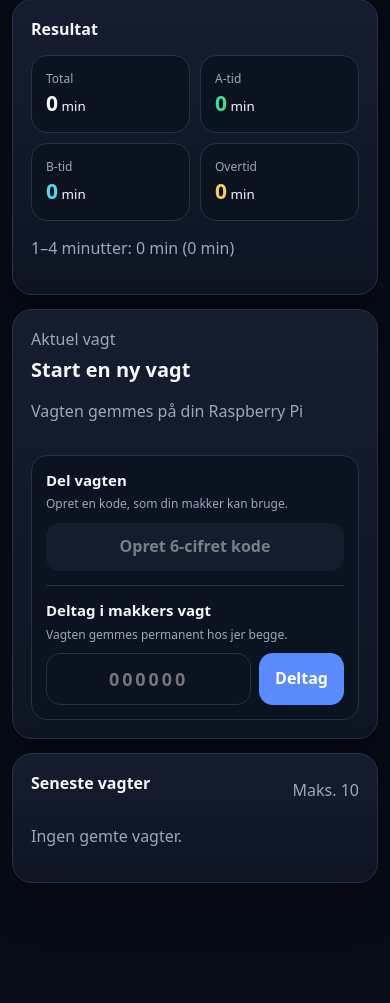
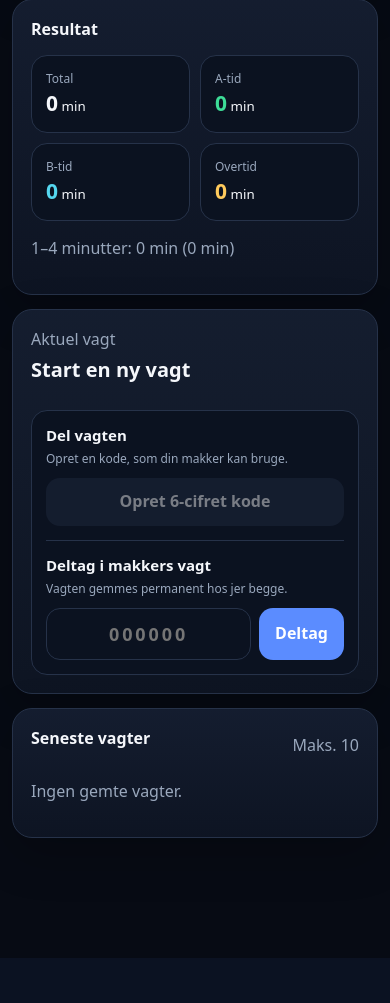
Before and after one commit to flr45/minutregnskab, a Flask app: page / in a window 390 px wide. Shown: the part 1119-2122 px from the top of the page. After the commit the page ends 2077 px from the top, so only its background shows below. Run offline with Flask 3, Linux system fonts and the light colour scheme; the visitor is signed in with stand-in values (Sample User, id 1); data comes from the database, SQL or seed files in the repository; data that the repository does not hold is empty.

Commit message:
Fjern tom vagttekst og lås mobilzoom (#11)
* Fjern Raspberry Pi-tekst og lås zoom på mobil

* Opdatér PWA-cache efter zoomlås

```diff
--- a/static/service-worker.js
+++ b/static/service-worker.js
@@ -1,4 +1,4 @@
-const CACHE_NAME = "minutregnskab-v2-8";
+const CACHE_NAME = "minutregnskab-v2-9";
 const APP_SHELL = [
   "/",
   "/login",
--- a/templates/tidsregistrering.html
+++ b/templates/tidsregistrering.html
@@ -2,7 +2,7 @@
 <html lang="da">
 <head>
   <meta charset="utf-8">
-  <meta name="viewport" content="width=device-width,initial-scale=1,viewport-fit=cover">
+  <meta name="viewport" content="width=device-width,initial-scale=1,maximum-scale=1,user-scalable=no,viewport-fit=cover">
   <meta name="theme-color" content="#0b1020">
   <meta name="apple-mobile-web-app-capable" content="yes">
   <meta name="apple-mobile-web-app-status-bar-style" content="black-translucent">
@@ -11,6 +11,7 @@
   <style>
     :root{color-scheme:dark;--bg:#070b14;--surface:#101725;--border:#263249;--text:#f5f7fb;--muted:#9aa8bd;--blue:#5b8cff;--green:#3ddc97;--cyan:#55d7ef;--amber:#ffca5c;--red:#ff6b76;--radius:20px}
     *{box-sizing:border-box}
+    html,body{touch-action:pan-y}
     body{margin:0;background:radial-gradient(circle at top,#111b31 0,#070b14 42%);color:var(--text);font:16px/1.45 system-ui,-apple-system,BlinkMacSystemFont,"Segoe UI",sans-serif;padding-bottom:calc(94px + env(safe-area-inset-bottom))}
     body.modal-open{overflow:hidden}
     button,input,select{font:inherit}button{cursor:pointer}.shell{max-width:760px;margin:auto;padding:16px}
@@ -26,7 +27,7 @@
     .trip-card{padding:16px 0;border-top:1px solid var(--border)}.trip-card:first-child{border-top:0}.trip-line{display:grid;grid-template-columns:32px minmax(0,1fr) minmax(0,1fr) 72px 40px;gap:8px;align-items:end}.trip-number{width:30px;height:48px;border-radius:12px;background:#202b40;display:grid;place-items:center;color:var(--muted);font-size:13px}.trip-field{min-width:0}.trip-field label,.trip-total span{font-size:11px;color:var(--muted);margin:0 0 4px;display:block}.trip-field input{min-height:48px;padding:8px 6px;text-align:center;font-size:18px;font-variant-numeric:tabular-nums}.trip-total{height:48px;border:1px solid var(--border);border-radius:13px;background:#0b1220;display:flex;flex-direction:column;align-items:center;justify-content:center}.trip-total span{margin:0;line-height:1}.trip-total strong{font-size:17px;line-height:1.2;white-space:nowrap}.trip-delete{width:40px;min-height:48px;padding:0}.trip-result{margin:10px 0 0 40px;display:flex;gap:7px;flex-wrap:wrap}.minute-badge{display:inline-flex;align-items:baseline;gap:4px;padding:6px 9px;border-radius:10px;border:1px solid var(--border);background:#0b1220;color:var(--muted);font-size:12px}.minute-badge strong{font-size:14px;color:var(--text)}.minute-badge.a strong{color:var(--green)}.minute-badge.b strong{color:var(--cyan)}.minute-badge.o strong{color:var(--amber)}
     .pause-options{display:flex;gap:8px;flex-wrap:wrap}.chip input{display:none}.chip span{display:block;padding:10px 12px;border:1px solid var(--border);border-radius:999px;color:var(--muted)}.chip input:checked+span{background:rgba(91,140,255,.16);border-color:var(--blue);color:white}.pause-note{font-size:12px;color:var(--muted);margin:9px 0 0}
     .history-item{display:flex;align-items:center;justify-content:space-between;gap:12px;border-top:1px solid var(--border);padding:13px 0}.history-item:first-child{border-top:0}.history-item strong{display:block}.history-item small{color:var(--muted);display:block}.notice{display:none;margin:12px 0;padding:12px 14px;border-radius:14px;background:rgba(255,202,92,.12);border:1px solid rgba(255,202,92,.3);color:#ffe0a0}.notice.show{display:block}
-    .account{display:flex;align-items:center;justify-content:space-between;gap:12px}.account-actions{display:flex;gap:8px;flex-wrap:wrap}.shift-info h2{font-size:20px;margin:3px 0}.members{display:flex;gap:7px;flex-wrap:wrap;margin-top:10px}.member{padding:7px 10px;border-radius:999px;background:#202b40;color:var(--muted);font-size:12px}
+    .account{display:flex;align-items:center;justify-content:space-between;gap:12px}.shift-info #shiftPeriod:empty{display:none}.account-actions{display:flex;gap:8px;flex-wrap:wrap}.shift-info h2{font-size:20px;margin:3px 0}.members{display:flex;gap:7px;flex-wrap:wrap;margin-top:10px}.member{padding:7px 10px;border-radius:999px;background:#202b40;color:var(--muted);font-size:12px}
     .sharing-box{margin-top:16px;padding:14px;border:1px solid var(--border);border-radius:16px;background:#0b1220}.sharing-grid{display:grid;grid-template-columns:1fr 1fr;gap:14px}.sharing-part{min-width:0}.sharing-part+.sharing-part{border-left:1px solid var(--border);padding-left:14px}.sharing-part h3{font-size:15px;margin:0 0 4px}.sharing-part p{font-size:12px;margin:0 0 10px}.share-code{font-size:30px;letter-spacing:.18em;font-weight:900;margin:4px 0}.join-row{display:grid;grid-template-columns:minmax(0,1fr) auto;gap:8px}.join-row input{text-align:center;letter-spacing:.16em;font-size:18px;font-weight:800;padding-inline:8px}
     .modal-overlay[hidden]{display:none!important}.modal-overlay{position:fixed;inset:0;z-index:100;display:flex;align-items:center;justify-content:center;padding:24px max(24px,env(safe-area-inset-right)) max(24px,env(safe-area-inset-bottom)) max(24px,env(safe-area-inset-left));background:rgba(0,0,0,.74);overflow:auto}.modal-card{flex:0 0 auto;width:min(310px,100%);max-height:calc(100dvh - 48px);overflow:auto;border:1px solid var(--border);border-radius:22px;background:var(--surface);color:var(--text);box-shadow:0 24px 80px rgba(0,0,0,.55)}.dialog-body{padding:18px}.dialog-body h2{font-size:24px;margin:0 0 20px}.dialog-actions{display:grid;grid-template-columns:1fr 1fr;gap:9px;margin-top:18px}.dialog-actions .btn{width:100%;min-width:0;padding-inline:8px}
     .bottom{position:fixed;left:0;right:0;bottom:0;z-index:30;background:rgba(7,11,20,.94);backdrop-filter:blur(18px);border-top:1px solid var(--border);padding:10px 12px calc(10px + env(safe-area-inset-bottom));display:flex;gap:8px}.bottom .btn{flex:1;padding:8px;font-size:14px}
@@ -44,7 +45,7 @@
   <section class="card"><h2>Pauser</h2><div class="grid"><div><label for="advancedBreak">Fremskudt pause</label><select id="advancedBreak"><option value="0">Ingen</option><option value="30">30 minutter</option><option value="60">60 minutter</option></select></div><div></div><div><label>Pause 1</label><div class="pause-options"><label class="chip"><input type="radio" name="pause1" value="Afbrudt"><span>Afbrudt</span></label><label class="chip"><input type="radio" name="pause1" value="Ikke afholdt"><span>Ikke afholdt</span></label></div><p class="pause-note" id="pause1Note"></p></div><div><label>Pause 2</label><div class="pause-options"><label class="chip"><input type="radio" name="pause2" value="Afbrudt"><span>Afbrudt</span></label><label class="chip"><input type="radio" name="pause2" value="Ikke afholdt"><span>Ikke afholdt</span></label></div><p class="pause-note" id="pause2Note"></p></div></div></section>
   <section class="card"><h2>Resultat</h2><div class="grid4"><div class="summary"><span>Total</span><strong id="sumTotal">0</strong><small> min</small></div><div class="summary a"><span>A-tid</span><strong id="sumA">0</strong><small> min</small></div><div class="summary b"><span>B-tid</span><strong id="sumB">0</strong><small> min</small></div><div class="summary o"><span>Overtid</span><strong id="sumOvertime">0</strong><small> min</small></div></div><p id="oneToFour" class="muted">1–4 minutter: 0 min (0 min)</p></section>
   <section class="card" id="activeShiftCard">
-    <div class="shift-info"><span class="muted">Aktuel vagt</span><h2 id="shiftTitle">Start en ny vagt</h2><p class="muted" id="shiftPeriod">Vagten gemmes på din Raspberry Pi</p><div class="members" id="members"></div></div>
+    <div class="shift-info"><span class="muted">Aktuel vagt</span><h2 id="shiftTitle">Start en ny vagt</h2><p class="muted" id="shiftPeriod"></p><div class="members" id="members"></div></div>
     <div class="sharing-box"><div class="sharing-grid"><div class="sharing-part"><h3>Del vagten</h3><p class="muted">Opret en kode, som din makker kan bruge.</p><div id="shareControls"><button class="btn secondary wide" id="createCode" disabled>Opret 6-cifret kode</button></div></div><div class="sharing-part"><h3>Deltag i makkers vagt</h3><p class="muted">Vagten gemmes permanent hos jer begge.</p><div class="join-row"><input id="joinCode" inputmode="numeric" maxlength="6" placeholder="000000"><button class="btn" id="joinShift">Deltag</button></div></div></div></div>
   </section>
   <section class="card"><div style="display:flex;justify-content:space-between;align-items:center"><h2>Seneste vagter</h2><span class="muted">Maks. 10</span></div><div id="history"><p class="muted">Ingen gemte vagter.</p></div></section>
@@ -88,7 +89,7 @@ function updateAutomaticPauses(){if(!state.date||!state.start)return;for(const [
 
 function applyShift(x,{clean=true}={}){Object.assign(state,{id:x.id,date:x.shift_date,start:x.start_time,trips:x.payload?.trips||[],station:x.station||"",advancedBreak:x.payload?.advancedBreak||0,pause1:x.payload?.pause1||"",pause2:x.payload?.pause2||"",pause1Manual:Boolean(x.payload?.pause1Manual),pause2Manual:Boolean(x.payload?.pause2Manual),isOwner:Boolean(x.is_owner),shareCode:x.share_code||null,shareActive:Boolean(x.share_active),members:x.members||[]});if(clean)localDirty=false;$("station").value=state.station;$("advancedBreak").value=String(state.advancedBreak);render()}
 
-function render(){const active=Boolean(state.date&&state.start);updateAutomaticPauses();$("addTrip").disabled=!active;const createCodeButton=$("createCode");if(createCodeButton)createCodeButton.disabled=!active||!state.id||!state.isOwner;$("shiftTitle").textContent=active?new Date(`${state.date}T12:00:00`).toLocaleDateString("da-DK",{weekday:"long",day:"numeric",month:"long"}):"Start en ny vagt";$("shiftPeriod").textContent=active?`Kl. ${state.start} – næste dag kl. ${state.start}`:"Vagten gemmes på din Raspberry Pi";$("shiftHeader").textContent=active?`${state.date} · ${state.start}`:"Ingen aktiv vagt";$("tripCount").textContent=`${state.trips.length} ${state.trips.length===1?"tur":"ture"}`;$("members").innerHTML=state.members.length?state.members.map(m=>`<span class="member">${esc(`${m.first_name||""} ${m.last_name||""}`.trim()||m.username)}</span>`).join(""):"";
+function render(){const active=Boolean(state.date&&state.start);updateAutomaticPauses();$("addTrip").disabled=!active;const createCodeButton=$("createCode");if(createCodeButton)createCodeButton.disabled=!active||!state.id||!state.isOwner;$("shiftTitle").textContent=active?new Date(`${state.date}T12:00:00`).toLocaleDateString("da-DK",{weekday:"long",day:"numeric",month:"long"}):"Start en ny vagt";$("shiftPeriod").textContent=active?`Kl. ${state.start} – næste dag kl. ${state.start}`:"";$("shiftHeader").textContent=active?`${state.date} · ${state.start}`:"Ingen aktiv vagt";$("tripCount").textContent=`${state.trips.length} ${state.trips.length===1?"tur":"ture"}`;$("members").innerHTML=state.members.length?state.members.map(m=>`<span class="member">${esc(`${m.first_name||""} ${m.last_name||""}`.trim()||m.username)}</span>`).join(""):"";
 if(state.isOwner&&state.shareCode&&state.shareActive)$("shareControls").innerHTML=`<div class="share-code">${esc(state.shareCode)}</div><div class="actions"><button class="btn secondary small" id="copyCode">Kopiér</button><button class="btn danger small" id="closeCode">Luk kode</button></div>`;else $("shareControls").innerHTML=`<button class="btn secondary wide" id="createCode" ${!active||!state.id||!state.isOwner?"disabled":""}>Opret 6-cifret kode</button>`;
 if(!state.trips.length)$("tripList").innerHTML='<p class="muted">Ingen ture registreret endnu.</p>';else $("tripList").innerHTML=state.trips.map((t,i)=>{const r=calculateTrip(t.start,t.end,state.start);return `<div class="trip-card"><div class="trip-line"><span class="trip-number">${i+1}</span><div class="trip-field"><label>Starttid</label><input type="time" value="${esc(t.start)}" data-edit="${i}:start"></div><div class="trip-field"><label>Sluttid</label><input type="time" value="${esc(t.end)}" data-edit="${i}:end"></div><div class="trip-total"><span>Tur</span><strong>${r.total} min</strong></div><button class="btn danger small trip-delete" data-delete="${i}" aria-label="Slet tur">×</button></div><div class="trip-result"><span class="minute-badge a"><strong>${r.a}</strong> A-min</span><span class="minute-badge b"><strong>${r.b}</strong> B-min</span>${r.overtime?`<span class="minute-badge o"><strong>${r.overtime}</strong> overtid</span>`:""}</div></div>`}).join("");if(active){const s=calculateSummary(state.trips,state.start,$("advancedBreak").value);$("sumTotal").textContent=s.total;$("sumA").textContent=s.a;$("sumB").textContent=s.b;$("sumOvertime").textContent=s.overtime;$("oneToFour").textContent=`1–4 minutter: ${s.oneToFour} min (${s.oneToFourWeighted} min)`}else ["sumTotal","sumA","sumB","sumOvertime"].forEach(id=>$(id).textContent="0");saveLocal()}
 
@@ -163,6 +164,7 @@ $("exportShift").onclick=()=>{if(!state.date)return alert("Der er ingen aktiv va
 function setNetwork(){const online=navigator.onLine;$("networkStatus").classList.toggle("offline",!online);$("networkStatus").querySelector("span:last-child").textContent=online?"Online":"Offline";if(online)loadHistory(!localDirty&&!saveInFlight?state.id:null)}addEventListener("online",setNetwork);addEventListener("offline",setNetwork);
 addEventListener("beforeinstallprompt",e=>{e.preventDefault();installPrompt=e;$("installBtn").hidden=false});$("installBtn").onclick=async()=>{if(!installPrompt)return;installPrompt.prompt();await installPrompt.userChoice;installPrompt=null;$("installBtn").hidden=true};
 if("serviceWorker" in navigator){navigator.serviceWorker.register("{{ url_for('static', filename='service-worker.js') }}").then(reg=>{reg.addEventListener("updatefound",()=>{const w=reg.installing;w.addEventListener("statechange",()=>{if(w.state==="installed"&&navigator.serviceWorker.controller)$("updateNotice").classList.add("show")})});navigator.serviceWorker.addEventListener("controllerchange",()=>location.reload());$("applyUpdate").onclick=()=>reg.waiting?.postMessage({type:"SKIP_WAITING"})})}
+for(const eventName of ["gesturestart","gesturechange","gestureend"]){document.addEventListener(eventName,event=>event.preventDefault(),{passive:false})}
 loadLocal();render();loadHistory(!localDirty?state.id:null);setNetwork();if(localDirty)queueSave();pollTimer=setInterval(()=>{if(state.id&&navigator.onLine)loadHistory(!localDirty&&!saveInFlight?state.id:null)},5000);
 </script>
 </body>
```
